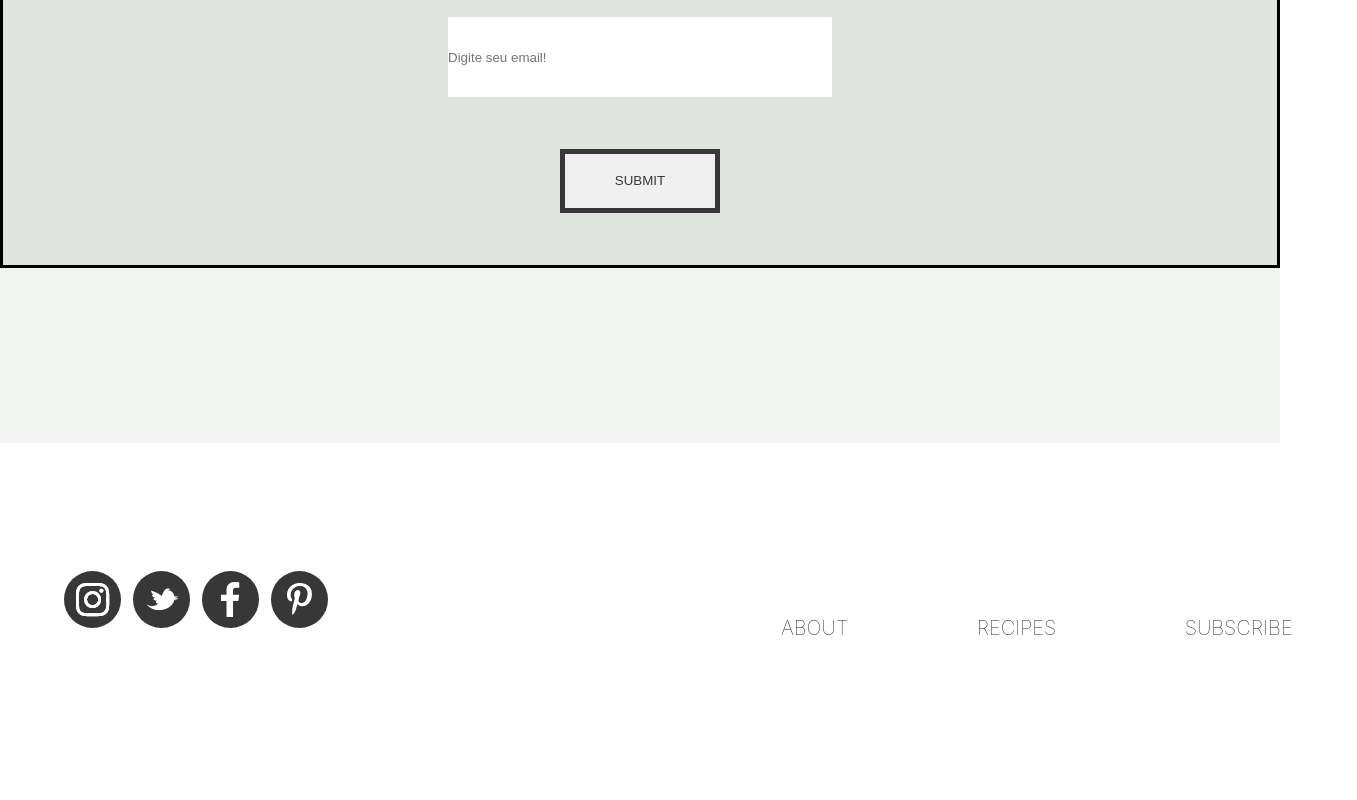
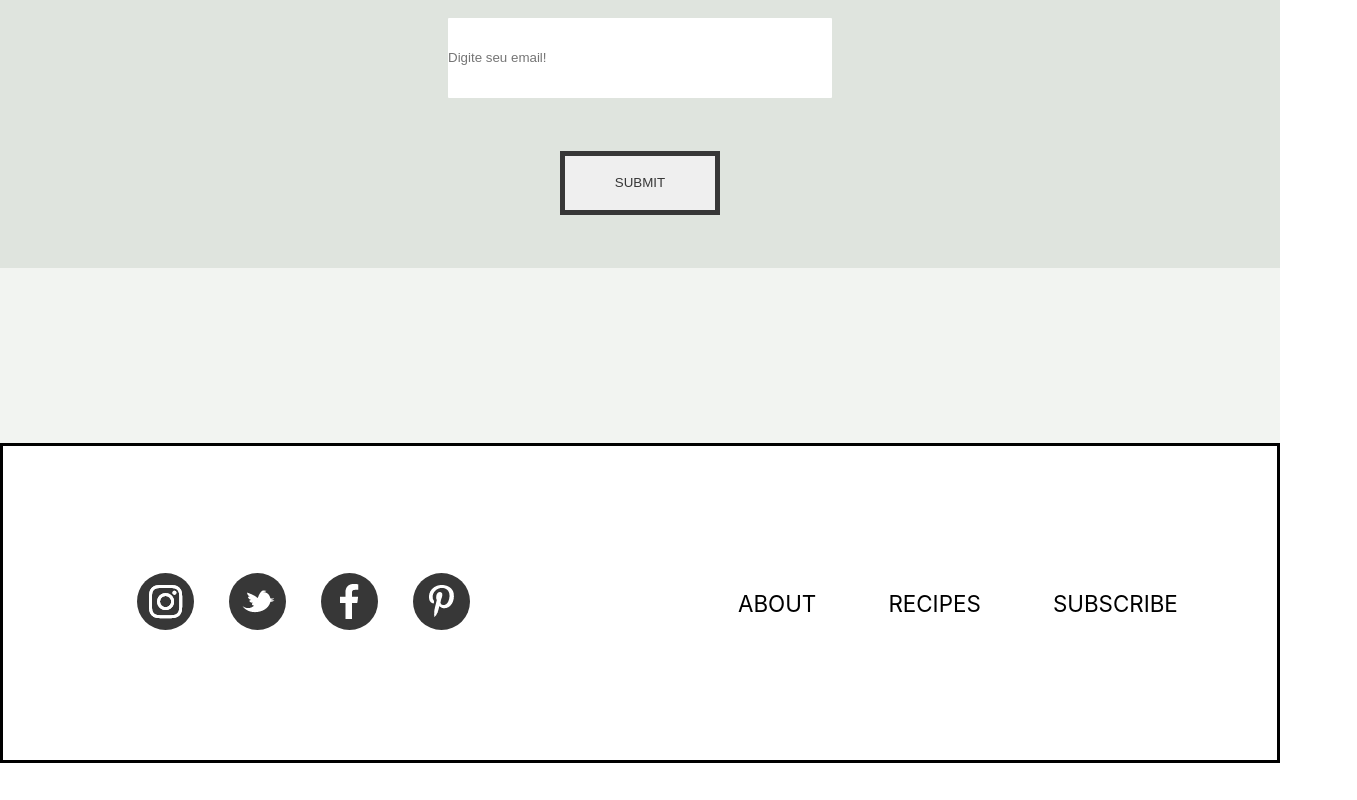
Before and after one commit to BL4CKPIX/Project-Dupla, a React (Create React App) app: page / in a window 1280 px wide. Shown: the part 2437-3237 px from the top of the page, 1357 px wide, since content can reach past the window. After the commit the page ends 3200 px from the top, so only its background shows below. Built offline with nearby package versions, Linux system fonts and the light colour scheme; a web font is replaced by a local one.

Commit message:
footer 90%

```diff
--- a/src/Styles/StyleFooter.js
+++ b/src/Styles/StyleFooter.js
@@ -1,41 +1,31 @@
 import styled from "styled-components";
 
 export const sectiontoda = styled.section`
-height: 25vw;
-width:30vw;
+    display: flex;
+    justify-content: space-around;
+    align-items: center;
+    width: 100%;
     color: #F2F4F1;
-
+    border: solid black;
+    height: 40vh;
 `
 
-
-
-
 export const Icones2 = styled.div`
-
+    width: 40%;
     display:flex;
+    justify-content: center;
     flex-wrap:wrap;
-margin-bottom:34vh;
-position:relative;
-top: 10vw;
-left: 5vw;
-
-
 `
 export const Icons = styled.figure`
     width: 18%;
 
-
-
 `
 export const About = styled.ul`
     display:flex;
-font-size: 20px;
-position:relative;
+    font-size: 1.4rem;
     list-style:none;
-font-weight: 100;
-left: 56vw;
-bottom: 20vh;
+    font-weight: 400;
     justify-content:space-around;
-width: 80vh;
+    width: 40vw;
     color:black;
 `
--- a/src/Styles/StyleMain.js
+++ b/src/Styles/StyleMain.js
@@ -118,7 +118,6 @@ export const Section3 = styled.section`
   background-color: #dfe4de;
   width: 100%;
   height: 60vh;
-  border:solid;
   align-items:center;
   justify-content:space-evenly;
 `;
```
Lines whose indentation alone changed are shown as unchanged.
